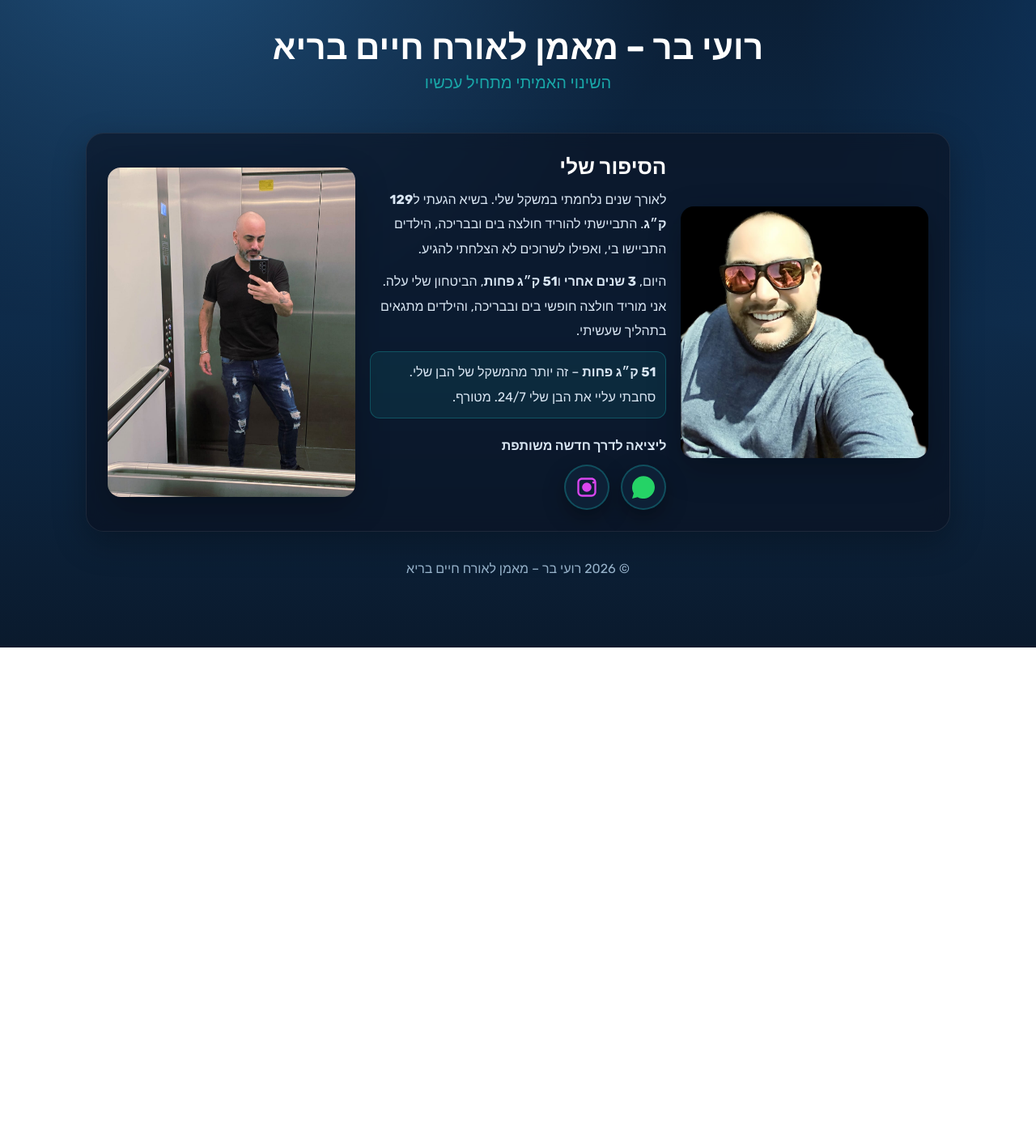
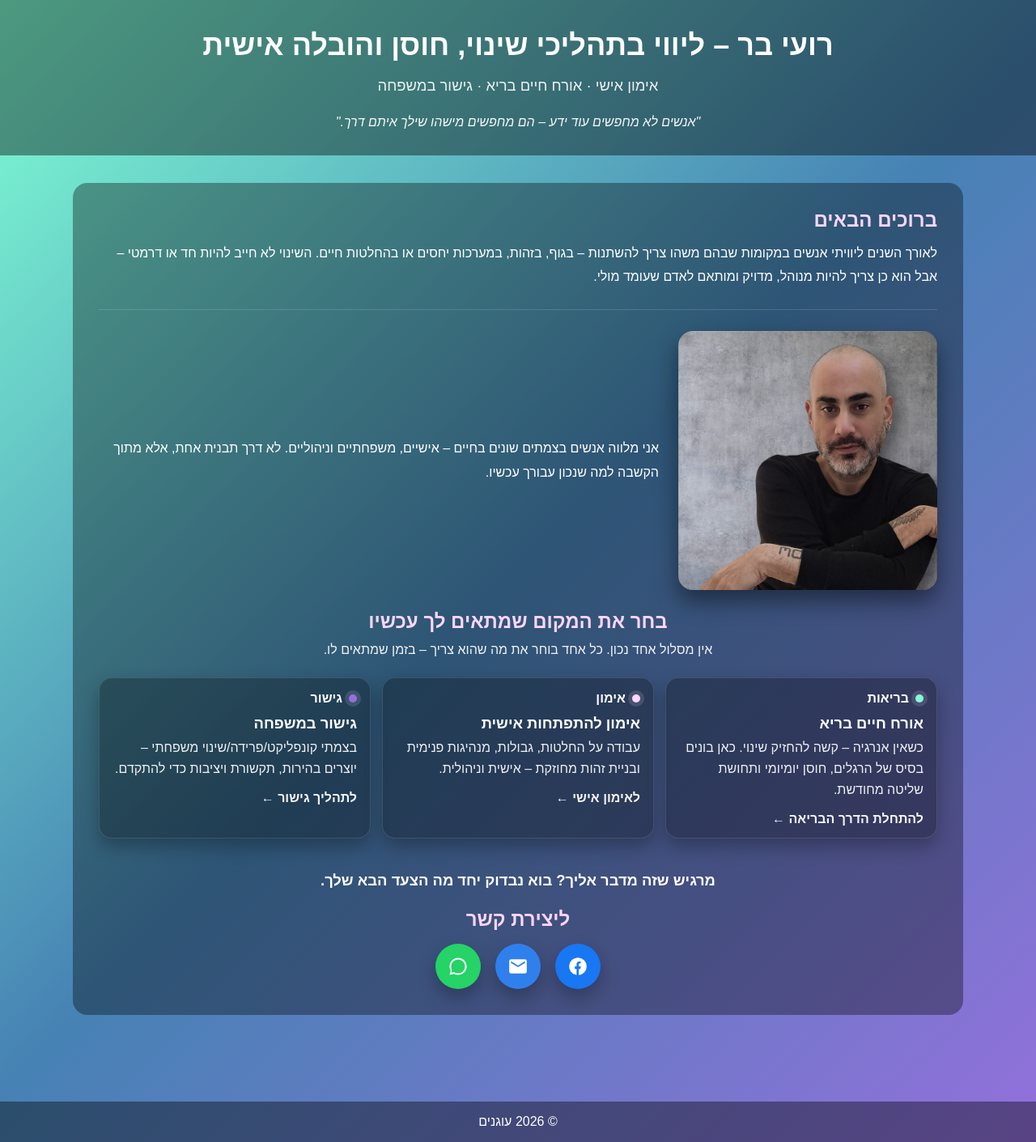
Before and after one commit to royb1979/Health, a plain HTML site: page index.html in a window 1280 px wide. Shown: the whole page at 81% size. Before the commit the page ends 800 px from the top, so only its background shows below. Drawn offline with Linux system fonts and the light colour scheme.

Commit message:
Add files via upload

```diff
--- a/index.html
+++ b/index.html
@@ -1,114 +1,238 @@
 <!DOCTYPE html>
-<html lang="he" dir="rtl">
+<html dir="rtl" lang="he">
 <head>
-  <meta charset="UTF-8" />
-  <meta name="viewport" content="width=device-width, initial-scale=1" />
-  <title>רועי בר – מאמן לאורח חיים בריא</title>
-  <meta name="description" content="רועי בר – מאמן לאורח חיים בריא. אחרי שנים של מאבק במשקל והגעה לשיא של 129 ק״ג, ירדתי 51 ק״ג והחזרתי את הביטחון. הצטרפו אליי לשינוי אמיתי." />
+  <meta charset="utf-8"/>
+  <meta name="viewport" content="width=device-width, initial-scale=1.0"/>
+  <title>רועי בר – שער למסע של שינוי</title>
+  <meta name="description" content="רועי בר – ליווי בתהליכי שינוי, חוסן והובלה אישית: אורח חיים בריא, אימון להתפתחות אישית וגישור במשפחה."/>
   <link rel="icon" type="image/svg+xml" href="favicon.svg"/>
-  <link rel="preconnect" href="https://fonts.googleapis.com">
-  <link rel="preconnect" href="https://fonts.gstatic.com" crossorigin>
-  <link href="https://fonts.googleapis.com/css2?family=Rubik:wght@300;400;500;700&display=swap" rel="stylesheet">
   <style>
     :root{
-      --deep:#0f3b69;
-      --steel:#1f4e79;
-      --teal:#19a7a8;
-      --card: rgba(10,18,32,0.6);
-      --ring: rgba(25,167,168,.35);
-      --text:#e6edf6;
-      --muted:#cfe0f1;
-      --shadow: 0 14px 40px rgba(0,0,0,.28);
+      --bg1:#7fffd4;
+      --bg2:#4682b4;
+      --bg3:#9370db;
+      --card: rgba(0,0,0,0.35);
+      --card2: rgba(0,0,0,0.28);
+      --text:#ffffff;
+      --muted: rgba(255,255,255,0.9);
+      --accent:#FFD6FF;
+      --shadow: 0 10px 25px rgba(0,0,0,0.45);
+      --line: rgba(255,255,255,0.14);
     }
     *{box-sizing:border-box}
     body{
-      margin:0;font-family:'Rubik',system-ui,-apple-system,Segoe UI,Roboto,Helvetica,Arial;
-      background:
-        radial-gradient(1100px 800px at 15% -10%, var(--steel), transparent 60%),
-        radial-gradient(1000px 900px at 120% 0%, var(--deep), transparent 55%),
-        linear-gradient(180deg, #0b1f36 0%, #0e2b4a 50%, #0a1a2d 100%);
+      margin:0;
+      font-family: Arial, sans-serif;
+      background:linear-gradient(135deg,var(--bg1),var(--bg2),var(--bg3));
       color:var(--text);
-      min-height:100svh;
-    }
-    header{padding:34px 16px;text-align:center}
-    header h1{margin:0 0 6px;font-size:42px;letter-spacing:.2px;color:#fff}
-    header p{margin:0;font-size:18px;color:var(--muted)}
-    .container{max-width:1100px;margin:0 auto;padding:16px}
-    .hero{
-      display:grid;grid-template-columns:1.1fr .9fr;gap:18px;
-      background:var(--card); border:1px solid rgba(255,255,255,.08);
-      border-radius:22px;padding:26px;box-shadow:var(--shadow);backdrop-filter: blur(10px);
-    }
-    .hero h2{margin:0 0 10px;font-size:26px;color:#fff}
-    .hero p{margin:0 0 10px;color:#d9e6f3;line-height:1.9}
-    .highlight{background:rgba(25,167,168,.12);border:1px solid rgba(25,167,168,.35);padding:10px 12px;border-radius:12px;display:inline-block;color:#dff9f9}
-    .gallery{display:grid;grid-template-columns:1fr 1fr;gap:14px}
-    .gallery img{width:100%;height:100%;object-fit:cover;border-radius:14px;box-shadow:var(--shadow)}
-    .icons{display:flex;gap:14px;margin-top:14px}
-    .icon-btn{
-      width:56px;height:56px;border-radius:50%;display:grid;place-items:center;
-      background:#0d2036;border:2px solid var(--ring);
-      box-shadow:0 10px 26px rgba(0,0,0,.35);transition:.2s
-    }
-    .icon-btn:hover{transform:translateY(-2px)}
-    .icon-btn svg{width:28px;height:28px}
-    footer{padding:20px 12px;text-align:center;color:#98b4cc}
-    @media(max-width:900px){.hero{grid-template-columns:1fr} header h1{font-size:36px}}
-  .subtitle{margin:6px 0 0;font-size:20px;color:#19a7a8;font-weight:500}
-
-    /* three column layout */
-    .three-col{display:grid;grid-template-columns:1fr 1.2fr 1fr;align-items:center;gap:18px}
-    .side-photo{width:100%;height:auto;border-radius:16px;box-shadow:var(--shadow);object-fit:cover}
-    .left-img,.right-img{display:flex;justify-content:center}
-    @media(max-width:900px){
-      .three-col{grid-template-columns:1fr}
-      .left-img,.right-img{order:1}
-      .center-content{order:0}
+      direction:rtl;
     }
 
+    header{
+      background:rgba(0,0,0,0.40);
+      text-align:center;
+      padding:2.2rem 1rem 2rem;
+    }
+    header h1{margin:0;font-size:2.25rem;color:#fff}
+    header p{margin:.75rem 0 0;font-size:1.15rem;color:var(--muted)}
+    .quote{
+      max-width:920px;
+      margin:1.2rem auto 0;
+      padding:0 1rem;
+      font-style:italic;
+      opacity:.95;
+    }
+
+    main{padding:0 1rem 2.6rem}
+    .section{
+      max-width:1100px;
+      margin:34px auto;
+      background:var(--card);
+      border-radius:18px;
+      padding:2rem;
+    }
+    h2{color:var(--accent);margin:0 0 .7rem}
+    p{line-height:1.85;margin:.6rem 0}
+    .divider{height:1px;background:var(--line);margin:1.6rem 0}
+
+    .journey-head{
+      text-align:center;
+      margin-top:.2rem;
+    }
+    .journey-sub{
+      text-align:center;
+      opacity:.92;
+      margin-top:.35rem;
+    }
+
+    .steps{
+      display:grid;
+      grid-template-columns:repeat(3,1fr);
+      gap:14px;
+      margin-top:1.2rem;
+    }
+    .step{
+      display:block;
+      text-decoration:none;
+      color:#fff;
+      background:var(--card2);
+      border:1px solid rgba(255,255,255,0.12);
+      border-radius:16px;
+      padding:16px 16px 14px;
+      box-shadow: 0 10px 22px rgba(0,0,0,0.28);
+      transition: transform .15s, background .15s, box-shadow .15s;
+      position:relative;
+      overflow:hidden;
+    }
+    .step:hover{
+      transform:translateY(-2px);
+      background:rgba(0,0,0,0.32);
+      box-shadow: 0 14px 28px rgba(0,0,0,0.35);
+    }
+    .badge{
+      display:inline-flex;
+      align-items:center;
+      gap:8px;
+      font-weight:700;
+      margin-bottom:.5rem;
+    }
+    .dot{
+      width:10px;height:10px;border-radius:50%;
+      background:var(--accent);
+      box-shadow: 0 0 0 5px rgba(255,214,255,0.14);
+    }
+    .step h3{margin:.2rem 0 .35rem;font-size:1.15rem}
+    .step p{margin:0;opacity:.92;line-height:1.65}
+    .go{
+      margin-top:.85rem;
+      display:inline-flex;
+      align-items:center;
+      gap:8px;
+      font-weight:700;
+      opacity:.95;
+    }
+
+    .contact-cta{
+      text-align:center;
+      font-size:1.15rem;
+      margin-top:2.2rem;
+      font-weight:600;
+    }
+    .contact-title{
+      text-align:center;
+      margin:1rem 0 .4rem;
+    }
+    .contact-icons{
+      display:flex;
+      justify-content:center;
+      gap:18px;
+      margin-top:1rem;
+    }
+    .contact-btn{
+      width:56px;height:56px;border-radius:999px;
+      display:inline-flex;align-items:center;justify-content:center;
+      box-shadow: 0 10px 22px rgba(0,0,0,0.28);
+      transition: transform .15s, box-shadow .15s, filter .15s;
+    }
+    .contact-btn:hover{
+      transform: translateY(-2px);
+      box-shadow: 0 14px 28px rgba(0,0,0,0.35);
+      filter: brightness(1.02);
+    }
+
+    footer{
+      background:rgba(0,0,0,0.40);
+      text-align:center;
+      padding:1rem;
+      color:#fff;
+      margin-top:2rem;
+    }
+
+    @media(max-width:980px){
+      .steps{grid-template-columns:1fr}
+    }
   </style>
 </head>
+
 <body>
 <header>
-    <h1>רועי בר – מאמן לאורח חיים בריא</h1>
-    <p class="subtitle">השינוי האמיתי מתחיל עכשיו</p>
-    <p></p>
+  <h1>רועי בר – ליווי בתהליכי שינוי, חוסן והובלה אישית</h1>
+  <p>אימון אישי · אורח חיים בריא · גישור במשפחה</p>
+  <div class="quote">"אנשים לא מחפשים עוד ידע – הם מחפשים מישהו שילך איתם דרך."</div>
 </header>
 
-  <main class="container">
+<main>
+  <section class="section">
+    <h2>ברוכים הבאים</h2>
+    <p>
+      לאורך השנים ליוויתי אנשים במקומות שבהם משהו צריך להשתנות – בגוף, בזהות, במערכות יחסים או בהחלטות חיים.
+      השינוי לא חייב להיות חד או דרמטי – אבל הוא כן צריך להיות מנוהל, מדויק ומותאם לאדם שעומד מולי.
+    </p>
 
-    <section class="hero three-col">
-      <div class="col left-img">
-        <img src="roy_photo_2.jpg" alt="רועי בר – רזה" class="side-photo">
+    <div class="divider"></div>
+
+
+<div style="display:flex;gap:24px;align-items:center;margin:1.6rem 0;flex-wrap:wrap">
+  <img src="oganim_general.jpg" alt="רועי בר" style="max-width:320px;border-radius:18px;box-shadow:0 14px 28px rgba(0,0,0,0.45)">
+  <p style="flex:1;min-width:260px">
+    אני מלווה אנשים בצמתים שונים בחיים – אישיים, משפחתיים וניהוליים.
+    לא דרך תבנית אחת, אלא מתוך הקשבה למה שנכון עבורך עכשיו.
+  </p>
 </div>
-      <div class="col center-content">
-        <div>
 
-        <h2>הסיפור שלי</h2>
-        <p>לאורך שנים נלחמתי במשקל שלי. בשיא הגעתי ל<strong>129 ק״ג</strong>. התביישתי להוריד חולצה בים ובבריכה, הילדים התביישו בי, ואפילו לשרוכים לא הצלחתי להגיע.</p>
-        <p>היום, <strong>3 שנים אחרי</strong> ו<strong>51 ק״ג פחות</strong>, הביטחון שלי עלה. אני מוריד חולצה חופשי בים ובבריכה, והילדים מתגאים בתהליך שעשיתי.</p>
-        <p class="highlight"><strong>51 ק״ג פחות</strong> – זה יותר מהמשקל של הבן שלי. סחבתי עליי את הבן שלי 24/7. מטורף.</p>
+<div class="journey-head">
+      <h2 style="margin:0;">בחר את המקום שמתאים לך עכשיו</h2>
+      <p class="journey-sub">אין מסלול אחד נכון. כל אחד בוחר את מה שהוא צריך – בזמן שמתאים לו.</p>
+    </div>
 
-        <div style="display:flex;align-items:center;gap:12px;margin-top:14px"><span style="font-weight:600;color:#d9e6f3">ליציאה לדרך חדשה משותפת</span></div>
-          <div class="icons" aria-label="קישורים ליצירת קשר">
-          <a class="icon-btn" href="https://wa.me/972542090937" target="_blank" aria-label="וואטסאפ">
-            <svg xmlns="http://www.w3.org/2000/svg" viewBox="0 0 32 32" fill="#25D366"><path d="M16 .4C7.2 .4 0 7.6 0 16.4c0 2.9 .8 5.7 2.2 8.2L0 32l7.6-2.1c2.5 1.4 5.4 2.2 8.4 2.2 8.8 0 16-7.2 16-16S24.8 .4 16 .4z"/></svg>
+    <div class="steps">
+      <a class="step" href="https://royb1979.github.io/Health/" target="_blank" rel="noopener">
+        <div class="badge"><span class="dot" style="background:#7fffd4"></span>בריאות</div>
+        <h3>אורח חיים בריא</h3>
+        <p>כשאין אנרגיה – קשה להחזיק שינוי. כאן בונים בסיס של הרגלים, חוסן יומיומי ותחושת שליטה מחודשת.</p>
+        <div class="go">להתחלת הדרך הבריאה ←</div>
       </a>
-          <a class="icon-btn" href="https://www.instagram.com/roybar2?igsh=MWxucG4zbHJlZWR3" target="_blank" aria-label="אינסטגרם">
-            <svg xmlns="http://www.w3.org/2000/svg" viewBox="0 0 24 24" fill="#d946ef"><path d="M7 2C4.2 2 2 4.2 2 7v10c0 2.8 2.2 5 5 5h10c2.8 0 5-2.2 5-5V7c0-2.8-2.2-5-5-5H7zm0 2h10c1.7 0 3 1.3 3 3v10c0 1.7-1.3 3-3 3H7c-1.7 0-3-1.3-3-3V7c0-1.7 1.3-3 3-3zm12 1.8a1.2 1.2 0 100 2.4 1.2 1.2 0 000-2.4zM12 7a5 5 0 100 10 5 5 0 000-10z"/></svg>
+
+      <a class="step" href="https://royb1979.github.io/Oganim-coaching/" target="_blank" rel="noopener">
+        <div class="badge"><span class="dot" style="background:#FFD6FF"></span>אימון</div>
+        <h3>אימון להתפתחות אישית</h3>
+        <p>עבודה על החלטות, גבולות, מנהיגות פנימית ובניית זהות מחוזקת – אישית וניהולית.</p>
+        <div class="go">לאימון אישי ←</div>
+      </a>
+
+      <a class="step" href="https://royb1979.github.io/Oganim-page/" target="_blank" rel="noopener">
+        <div class="badge"><span class="dot" style="background:#9370db"></span>גישור</div>
+        <h3>גישור במשפחה</h3>
+        <p>בצמתי קונפליקט/פרידה/שינוי משפחתי – יוצרים בהירות, תקשורת ויציבות כדי להתקדם.</p>
+        <div class="go">לתהליך גישור ←</div>
       </a>
     </div>
 
-        </div>
-      </div>
-      <div class="col right-img">
-        <img src="roy_photo_1.jpg" alt="רועי בר – לפני" class="side-photo">
+    <p class="contact-cta">מרגיש שזה מדבר אליך? בוא נבדוק יחד מה הצעד הבא שלך.</p>
+
+    <h2 class="contact-title">ליצירת קשר</h2>
+    <div class="contact-icons" aria-label="דרכי יצירת קשר">
+      <a class="contact-btn" href="https://www.facebook.com/profile.php?id=100068328883192" target="_blank" aria-label="פייסבוק" style="background:#1877F2">
+        <svg width="26" height="26" viewBox="0 0 24 24" fill="#fff" aria-hidden="true">
+          <path d="M22 12a10 10 0 1 0-11.5 9.9v-7h-2v-3h2v-2.3c0-2 1.2-3.1 3-3.1.9 0 1.8.1 1.8.1v2h-1c-1 0-1.3.6-1.3 1.2V12h2.3l-.4 3h-1.9v7A10 10 0 0 0 22 12"/>
+        </svg>
+      </a>
+      <a class="contact-btn" href="mailto:oganim.plus@gmail.com?subject=פנייה%20מעוגנים" aria-label="מייל" style="background:#2F80ED">
+        <svg width="26" height="26" viewBox="0 0 24 24" fill="#fff" aria-hidden="true">
+          <path d="M20 4H4c-1.1 0-2 .9-2 2v12c0 1.1.9 2 2 2h16c1.1 0 2-.9 2-2V6c0-1.1-.9-2-2-2zm0 4-8 5-8-5V6l8 5 8-5v2z"/>
+        </svg>
+      </a>
+      <a class="contact-btn" href="https://wa.me/972542090937" target="_blank" aria-label="וואטסאפ" style="background:#25D366">
+        <svg width="26" height="26" viewBox="0 0 32 32" fill="#fff" aria-hidden="true">
+          <path d="M16 3C8.83 3 3 8.83 3 16c0 2.33.62 4.6 1.8 6.6L3 29l6.55-1.74A12.9 12.9 0 0 0 16 29c7.17 0 13-5.83 13-13S23.17 3 16 3zm0 23.6c-2.17 0-4.29-.58-6.12-1.67l-.44-.26-3.89 1.04 1.04-3.79-.29-.47A10.53 10.53 0 0 1 5.47 16C5.47 10.2 10.2 5.47 16 5.47S26.53 10.2 26.53 16 21.8 26.6 16 26.6z"/>
+        </svg>
+      </a>
     </div>
   </section>
 </main>
 
 <footer>
-    © <span id="year"></span> רועי בר – מאמן לאורח חיים בריא
+  © <span id="year"></span> עוגנים
 </footer>
 <script>
   document.getElementById('year').textContent = new Date().getFullYear();
```
Also changed, not shown: Oganim_General.jpg (added), favicon.svg, oganim_general.jpg (added). Lines whose indentation alone changed are shown as unchanged.
